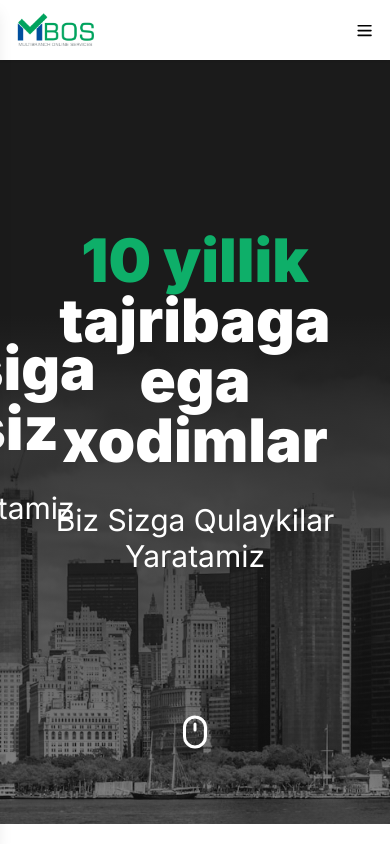
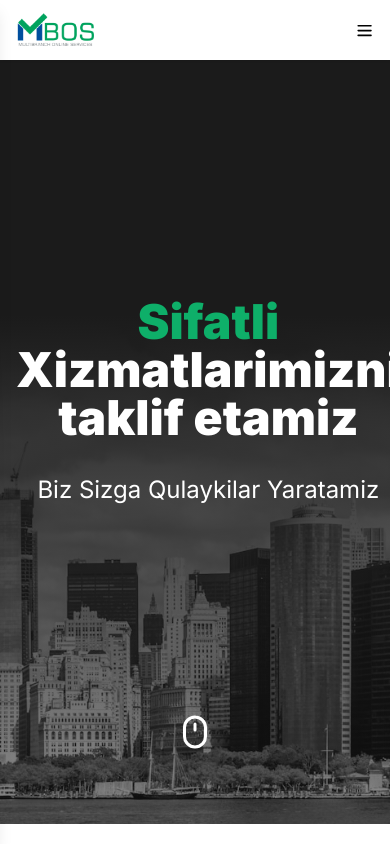
Before and after one commit to madrimovDev/mbos-landing, a Next.js app: page / in a window 390 px wide. Shown: the top 844 px of the page. Built offline with nearby package versions, Linux system fonts and the light colour scheme.

Commit message:
fix: :bug:

```diff
--- a/src/components/welcome/slide-1.tsx
+++ b/src/components/welcome/slide-1.tsx
@@ -14,10 +14,10 @@ export default function Slide1({ subtitle, title, img }: Props) {
 	return (
 		<div className="w-full h-screen grid place-items-center mt-[-80px] bg-black">
 			<div className="container text-white relative z-10">
-				<h1 className="text-center text-6xl font-black text-white">
+				<h1 className="text-center text-5xl md:text-6xl font-black text-white">
 					<span className="text-primary">{title.mark}</span> {title.text}
 				</h1>
-				<h2 className="text-center mt-8 text-3xl capitalize">{subtitle}</h2>
+				<h2 className="text-center mt-8 text-2xl md:text-3xl capitalize">{subtitle}</h2>
 			</div>
 			<button className="absolute bottom-20 left-1/2 -translate-x-1/2 scale-150 z-10 text-white">
 				<svg
```
